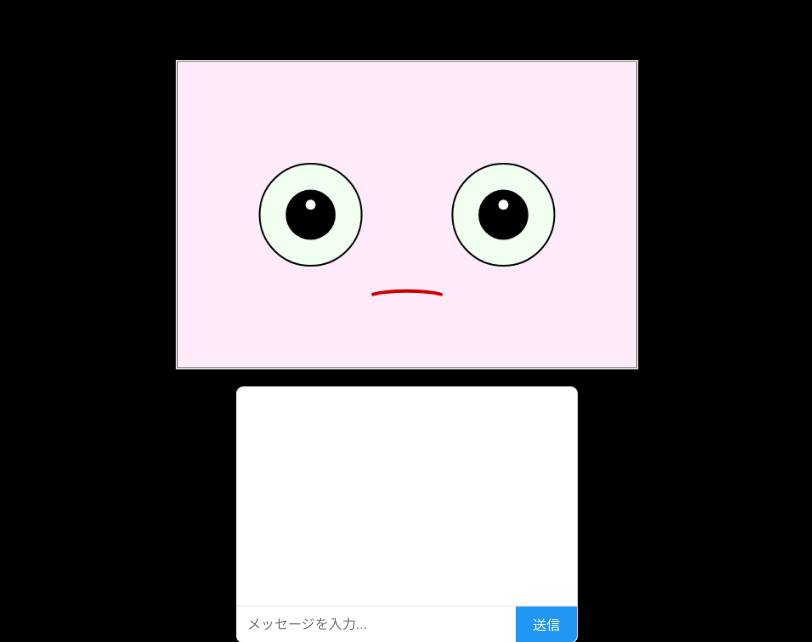
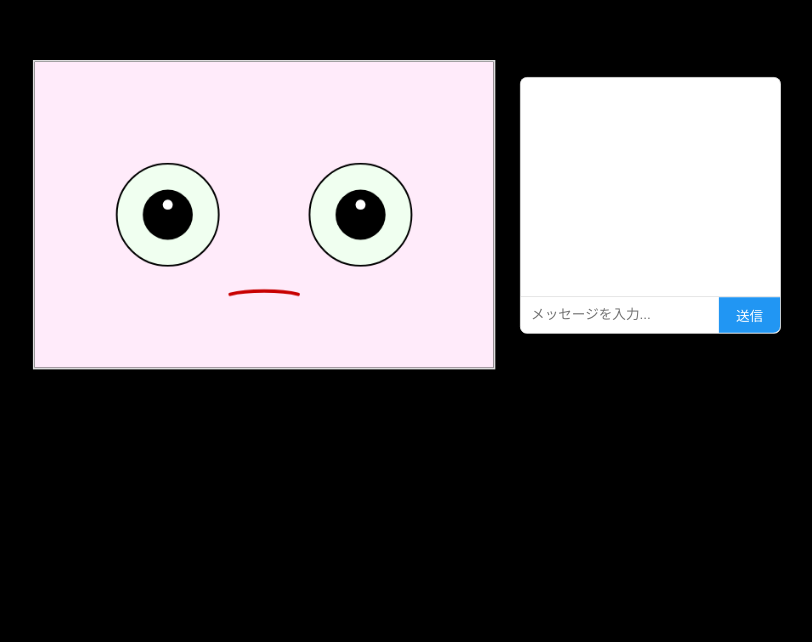
Before and after one commit to hirune05/conversation_express_system, a Flask app: page / in a window 1280 px wide. Shown: the top 642 px of the page, without its empty margins (233-1045 px from the left). After the commit the page ends 370 px from the top, so only its background shows below. Run offline with Flask 3, Linux system fonts and the light colour scheme; some libraries are stand-ins or nearby versions.

Commit message:
レイアウトを横にした

```diff
--- a/index.html
+++ b/index.html
@@ -10,11 +10,11 @@
   <body>
     <div id="main-container">
 
+      <div id="left-section">
+        <div id="static-canvas-holder"></div>
+      </div>
+
       <div id="right-section">
-        <div id="static-canvas-holder"></div>
-
-
-
         <!-- チャットUIコンテナ -->
         <div id="chat-container">
           <div id="chat-history"></div>
@@ -23,8 +23,8 @@
             <button id="chat-send">送信</button>
           </div>
         </div>
+      </div>
 
-      </div>
     </div>
 
     <!-- JavaScriptファイルの読み込み順序に注意 -->
--- a/static/css/style.css
+++ b/static/css/style.css
@@ -42,6 +42,7 @@ button:hover {
 
 #main-container {
   display: flex;
+  flex-direction: row;
   gap: 30px;
   align-items: flex-start;
   margin: 20px 0;
```
